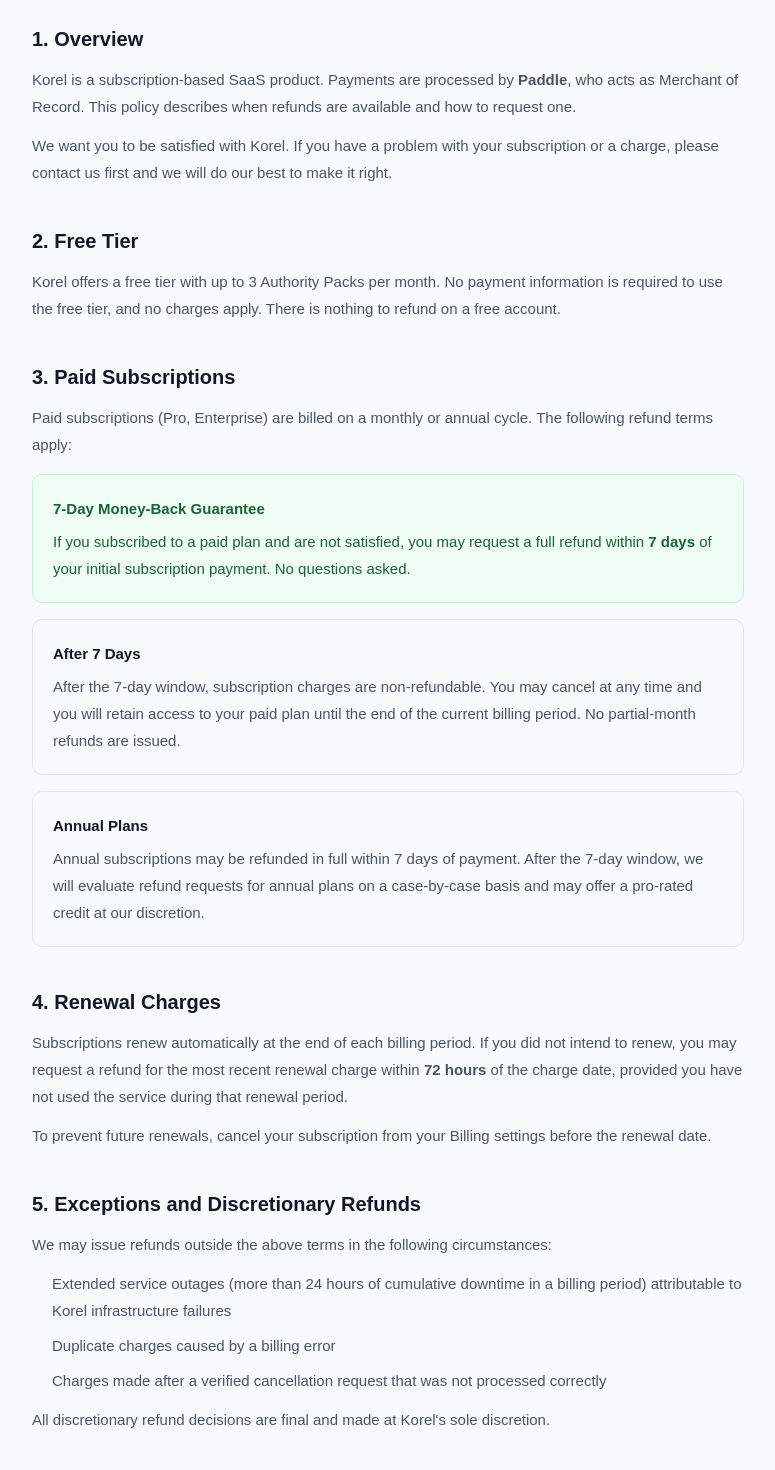
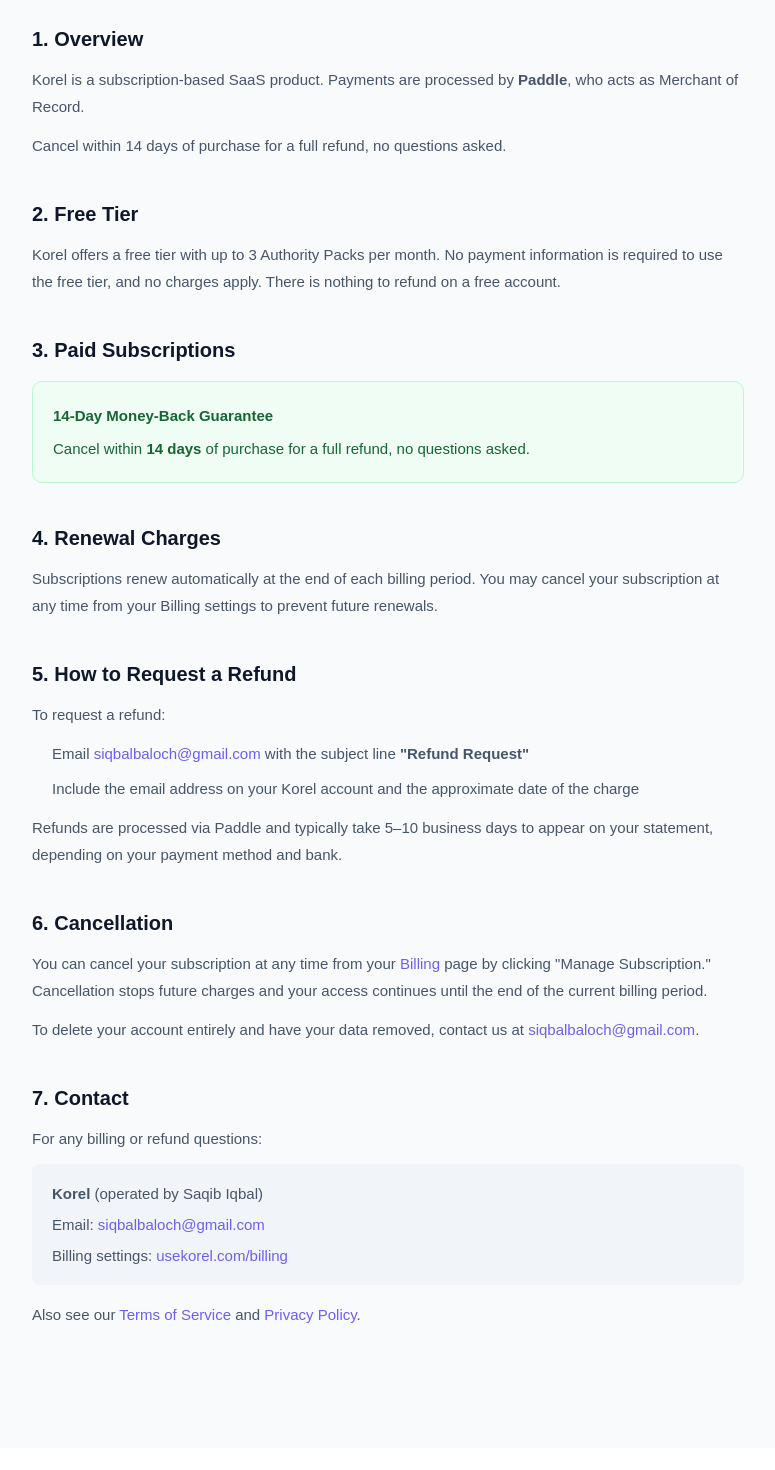
Before and after one commit to siqbalbaloch-creator/Korel-app, a Next.js app: page /refund in a window 1280 px wide. Shown: the part 280-1750 px from the top of the page, without its empty margins (252-1027 px from the left). After the commit the page ends 1728 px from the top, so only its background shows below. Built offline with nearby package versions, Linux system fonts and the light colour scheme.

Commit message:
fix: update refund policy to 14 days unconditional, update legal name to Korel in terms
Co-Authored-By: Claude Opus 4.7 (1M context) <noreply@anthropic.com>

```diff
--- a/app/refund/page.tsx
+++ b/app/refund/page.tsx
@@ -41,8 +41,8 @@ export default function RefundPage() {
       <div style={{ maxWidth: "760px", margin: "0 auto", padding: "56px 24px 80px" }}>
 
         <Section id="overview" title="1. Overview">
-          <p>Korel is a subscription-based SaaS product. Payments are processed by <strong>Paddle</strong>, who acts as Merchant of Record. This policy describes when refunds are available and how to request one.</p>
-          <p style={{ marginTop: "12px" }}>We want you to be satisfied with Korel. If you have a problem with your subscription or a charge, please contact us first and we will do our best to make it right.</p>
+          <p>Korel is a subscription-based SaaS product. Payments are processed by <strong>Paddle</strong>, who acts as Merchant of Record.</p>
+          <p style={{ marginTop: "12px" }}>Cancel within 14 days of purchase for a full refund, no questions asked.</p>
         </Section>
 
         <Section id="free-trial" title="2. Free Tier">
@@ -50,57 +50,33 @@ export default function RefundPage() {
         </Section>
 
         <Section id="paid-plans" title="3. Paid Subscriptions">
-          <p>Paid subscriptions (Pro, Enterprise) are billed on a monthly or annual cycle. The following refund terms apply:</p>
-
-          <div style={{ marginTop: "16px", display: "flex", flexDirection: "column", gap: "16px" }}>
+          <div style={{ marginTop: "16px" }}>
             <div style={{ padding: "20px", backgroundColor: "#F0FDF4", border: "1px solid #BBF7D0", borderRadius: "10px" }}>
-              <p style={{ fontWeight: 700, color: "#166534", margin: "0 0 6px" }}>7-Day Money-Back Guarantee</p>
-              <p style={{ margin: 0, color: "#166534" }}>If you subscribed to a paid plan and are not satisfied, you may request a full refund within <strong>7 days</strong> of your initial subscription payment. No questions asked.</p>
-            </div>
-
-            <div style={{ padding: "20px", backgroundColor: "#F8FAFC", border: "1px solid #E2E8F0", borderRadius: "10px" }}>
-              <p style={{ fontWeight: 700, color: "#0F172A", margin: "0 0 6px" }}>After 7 Days</p>
-              <p style={{ margin: 0 }}>After the 7-day window, subscription charges are non-refundable. You may cancel at any time and you will retain access to your paid plan until the end of the current billing period. No partial-month refunds are issued.</p>
-            </div>
-
-            <div style={{ padding: "20px", backgroundColor: "#F8FAFC", border: "1px solid #E2E8F0", borderRadius: "10px" }}>
-              <p style={{ fontWeight: 700, color: "#0F172A", margin: "0 0 6px" }}>Annual Plans</p>
-              <p style={{ margin: 0 }}>Annual subscriptions may be refunded in full within 7 days of payment. After the 7-day window, we will evaluate refund requests for annual plans on a case-by-case basis and may offer a pro-rated credit at our discretion.</p>
+              <p style={{ fontWeight: 700, color: "#166534", margin: "0 0 6px" }}>14-Day Money-Back Guarantee</p>
+              <p style={{ margin: 0, color: "#166534" }}>Cancel within <strong>14 days</strong> of purchase for a full refund, no questions asked.</p>
             </div>
           </div>
         </Section>
 
         <Section id="renewal" title="4. Renewal Charges">
-          <p>Subscriptions renew automatically at the end of each billing period. If you did not intend to renew, you may request a refund for the most recent renewal charge within <strong>72 hours</strong> of the charge date, provided you have not used the service during that renewal period.</p>
-          <p style={{ marginTop: "12px" }}>To prevent future renewals, cancel your subscription from your Billing settings before the renewal date.</p>
+          <p>Subscriptions renew automatically at the end of each billing period. You may cancel your subscription at any time from your Billing settings to prevent future renewals.</p>
         </Section>
 
-        <Section id="exceptions" title="5. Exceptions and Discretionary Refunds">
-          <p>We may issue refunds outside the above terms in the following circumstances:</p>
-          <ul style={{ marginTop: "12px", paddingLeft: "20px", display: "flex", flexDirection: "column", gap: "8px" }}>
-            <li>Extended service outages (more than 24 hours of cumulative downtime in a billing period) attributable to Korel infrastructure failures</li>
-            <li>Duplicate charges caused by a billing error</li>
-            <li>Charges made after a verified cancellation request that was not processed correctly</li>
-          </ul>
-          <p style={{ marginTop: "12px" }}>All discretionary refund decisions are final and made at Korel's sole discretion.</p>
-        </Section>
-
-        <Section id="how-to-request" title="6. How to Request a Refund">
+        <Section id="how-to-request" title="5. How to Request a Refund">
           <p>To request a refund:</p>
           <ol style={{ marginTop: "12px", paddingLeft: "20px", display: "flex", flexDirection: "column", gap: "8px" }}>
             <li>Email <a href="mailto:siqbalbaloch@gmail.com" style={{ color: "#6D5EF3" }}>siqbalbaloch@gmail.com</a> with the subject line <strong>"Refund Request"</strong></li>
             <li>Include the email address on your Korel account and the approximate date of the charge</li>
-            <li>Briefly describe the reason for your request (optional but helpful)</li>
           </ol>
-          <p style={{ marginTop: "12px" }}>We will respond within 3 business days. If your refund is approved, it will be processed via Paddle and typically takes 5–10 business days to appear on your statement, depending on your payment method and bank.</p>
+          <p style={{ marginTop: "12px" }}>Refunds are processed via Paddle and typically take 5–10 business days to appear on your statement, depending on your payment method and bank.</p>
         </Section>
 
-        <Section id="cancellation" title="7. Cancellation">
-          <p>You can cancel your subscription at any time from your <Link href="/billing" style={{ color: "#6D5EF3" }}>Billing</Link> page by clicking "Manage Subscription." Cancellation stops future charges; it does not immediately remove your access or generate a refund for the current period.</p>
+        <Section id="cancellation" title="6. Cancellation">
+          <p>You can cancel your subscription at any time from your <Link href="/billing" style={{ color: "#6D5EF3" }}>Billing</Link> page by clicking "Manage Subscription." Cancellation stops future charges and your access continues until the end of the current billing period.</p>
           <p style={{ marginTop: "12px" }}>To delete your account entirely and have your data removed, contact us at <a href="mailto:siqbalbaloch@gmail.com" style={{ color: "#6D5EF3" }}>siqbalbaloch@gmail.com</a>.</p>
         </Section>
 
-        <Section id="contact" title="8. Contact">
+        <Section id="contact" title="7. Contact">
           <p>For any billing or refund questions:</p>
           <div style={{ marginTop: "12px", padding: "16px 20px", backgroundColor: "#F1F5F9", borderRadius: "8px" }}>
             <p style={{ margin: 0 }}><strong>Korel</strong> (operated by Saqib Iqbal)</p>
--- a/app/terms/page.tsx
+++ b/app/terms/page.tsx
@@ -42,7 +42,7 @@ export default function TermsPage() {
 
         <Section id="acceptance" title="1. Acceptance of Terms">
           <p>By accessing or using Korel ("the Service"), you agree to be bound by these Terms of Service ("Terms"). If you do not agree to these Terms, you may not use the Service. These Terms form a legally binding agreement between you and Korel, operated by Saqib Iqbal ("we," "us," or "our").</p>
-          <p style={{ marginTop: "12px" }}>Korel is operated by Saqib Iqbal, an individual operator based in Abu Dhabi, United Arab Emirates. The legal operator name is Saqib Iqbal trading as Korel.</p>
+          <p style={{ marginTop: "12px" }}>Korel is operated by Saqib Iqbal, an individual operator based in Abu Dhabi, United Arab Emirates. The legal operator name is Korel.</p>
           <p style={{ marginTop: "12px" }}>We may update these Terms at any time. Continued use of the Service after changes are posted constitutes your acceptance of the updated Terms. We will notify you of material changes via email or an in-app notice.</p>
         </Section>
 
```
